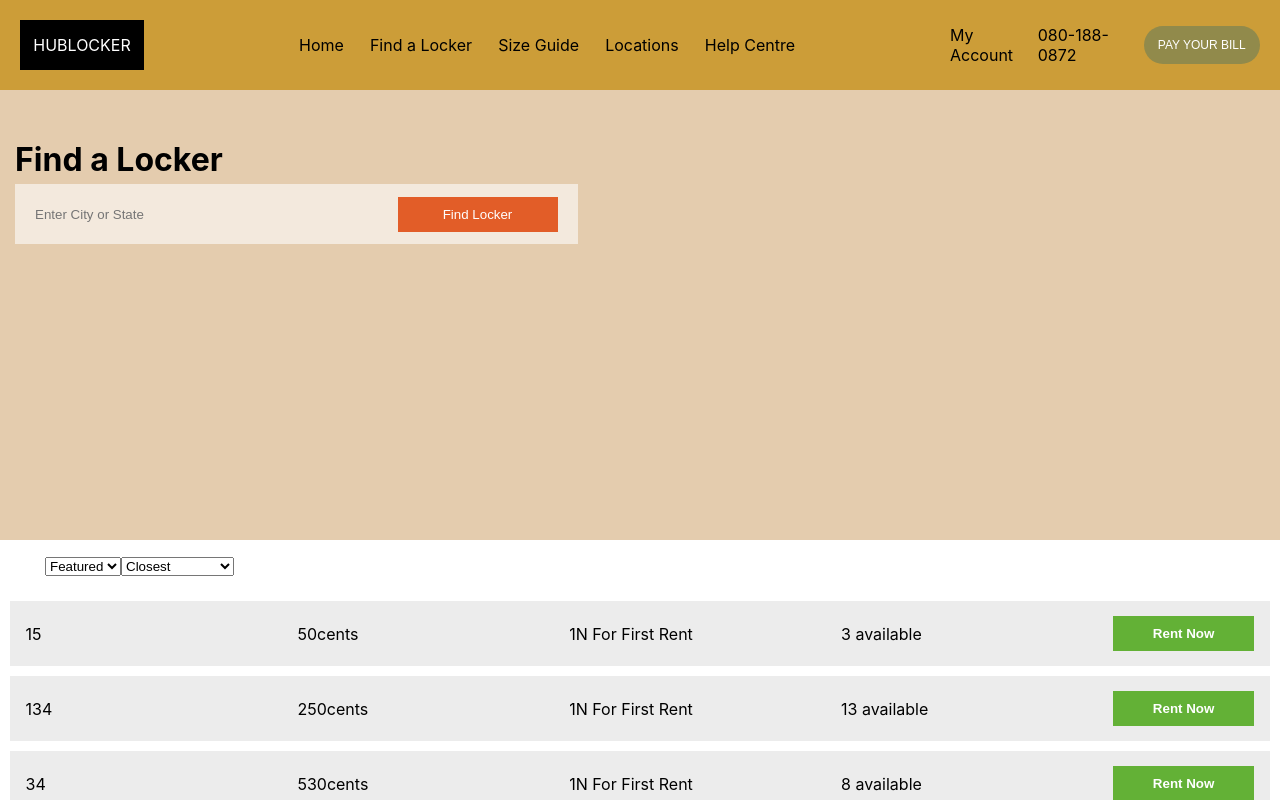
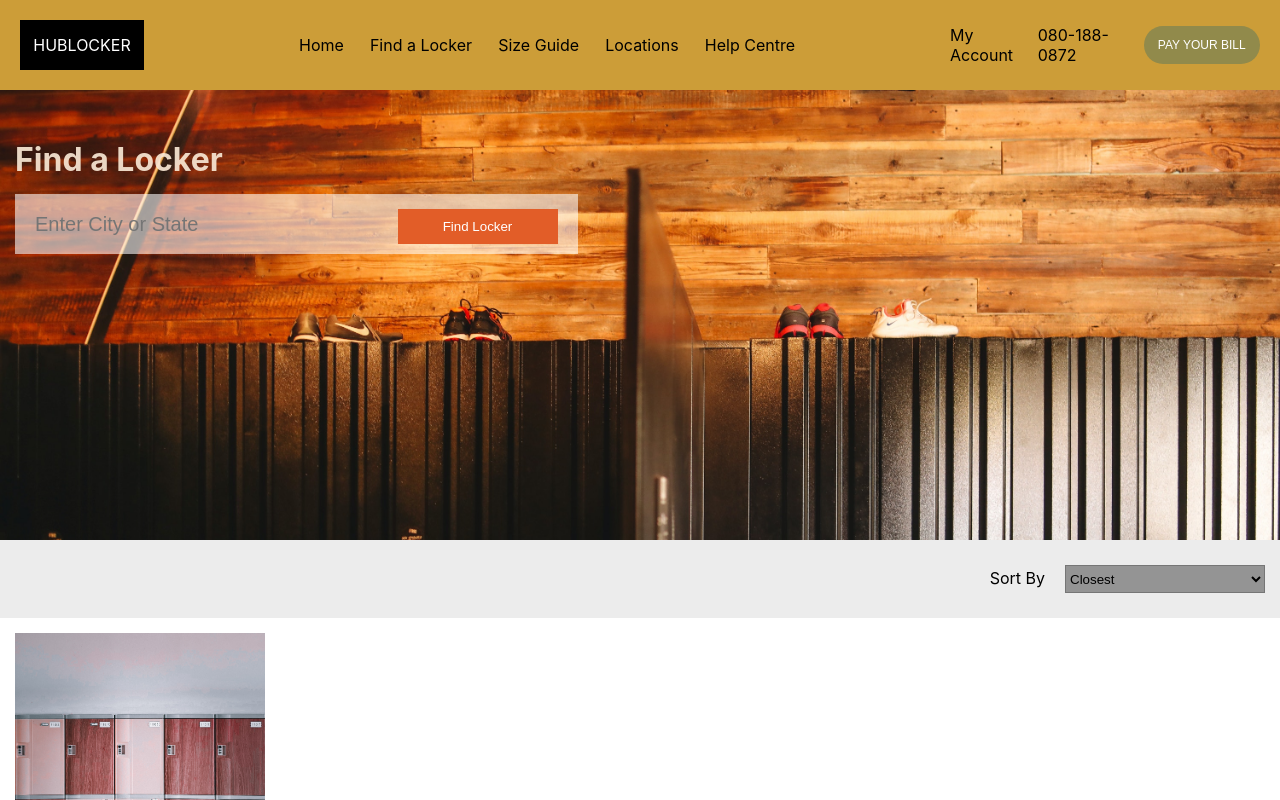
Before and after one commit to chukwuma-azubuike/hubLocker-client, a React (Create React App) app: page / in a window 1280 px wide. Shown: the top 800 px of the page. Built offline with nearby package versions, Linux system fonts and the light colour scheme.

Commit message:
implement api call and render test results

```diff
--- a/package.json
+++ b/package.json
@@ -6,8 +6,10 @@
     "@testing-library/jest-dom": "^5.11.4",
     "@testing-library/react": "^11.1.0",
     "@testing-library/user-event": "^12.1.10",
+    "axios": "^0.21.1",
     "react": "^17.0.2",
     "react-dom": "^17.0.2",
+    "react-router": "^5.2.0",
     "react-scripts": "4.0.3",
     "web-vitals": "^1.0.1"
   },
--- a/public/index.css
+++ b/public/index.css
@@ -12,17 +12,30 @@ code {
 a {
   text-decoration: none;
   color: black;
-  /* color: rgb(99, 177, 54); */
+  /* color: rgb(225, 226, 222); */
 }
 
-p{
+p {
   margin: 0;
 }
 
-h1{
+h1 {
+  color: rgba(247, 230, 211, 0.925);
   margin-top: 0;
-  margin-bottom: 5px;
+  margin-bottom: 15px;
 }
-.locker-list span{
-  width: 22%;
+
+.locker-list span {
+  width: 20%;
 }
+
+select {
+  width: 200px;
+  background: rgb(148, 148, 148);
+  height: 28px;
+}
+
+option {
+  background: rgb(236, 236, 236);
+  height: 28px;
+}
--- a/src/App.js
+++ b/src/App.js
@@ -1,37 +1,27 @@
-import React, { useState } from 'react';
-// import axios from 'axios';
+import React, { useEffect, useState } from 'react';
 import Header from './components/header';
 import Search from './components/search';
 import Result from './components/result';
 
 function App() {
 
-  const [searchQuery, setSearchQuery] = useState();
   const [searchResult, setSearchResult] = useState();
 
-  function getLockers() {
+  function getLockers(query) {
 
-    const url = 'http://localhost:5000/api/search';
-    let options = {
-      method: 'POST',
-      headers: {
-        'Content-type': 'application/json'
-      },
-      body: { query: searchQuery }
-    };
+    let url = `http://localhost:5000/api/search/${query}`;
 
-    // axios.post(url, { options })
-    //   .then(res => {
-    //     console.log(res);
-    //     setSearchResult(res);
-    //   })
-    //   .catch(err => console.log(err));
+    fetch(url)
+      .then(response =>
+        response.json()).then((data) => { data ? setSearchResult(data.name) : alert('null') })
+      .catch(err => {
+        setSearchResult('No Open Lockers Found');
+      });
   }
 
   function handleSearch(event) {
     let searchInput = event.target.value;
-    setSearchQuery(searchInput);
-    getLockers();
+    getLockers(searchInput);
   }
 
   return (
--- a/src/components/locker-list.jsx
+++ b/src/components/locker-list.jsx
@@ -3,7 +3,6 @@ import React from "react";
 function LockerList(props) {
     return (
         <div className='locker-list' style={{
-            gridTemplateColumns: 'auto auto auto auto auto',
             padding: '15px', justifyContent: 'space-around',
             background: 'rgb(236, 236, 236)', alignItems: 'center',
             color: 'black', display: 'flex', margin: '10px'
--- a/src/components/result.jsx
+++ b/src/components/result.jsx
@@ -1,7 +1,10 @@
-import React from 'react';
+import React, { useState } from 'react';
 import LockerList from './locker-list';
+import lc from '../images/lc.jpg'
 
 function Result(props) {
+
+    console.log(`result ${props}`);
 
     const test = [
         { dimension: '15', pricing: '50cents', availability: '3 available' },
@@ -11,19 +14,12 @@ function Result(props) {
     ];
     return (
         <div>
-            {/* <div>{props.searchResult.length}</div> */}
             <div>
-                <div style={{ display: 'inline-block', margin: '15px' }} >
-                    <img src='' />
-                </div>
-                <div style={{ display: 'inline-block', margin: '15px' }} >
+                <div style={{ margin: '0', background: 'rgb(236, 236, 236)', padding: '25px 15px' }} >
                     <div style={{ display: 'flex', justifyContent: 'space-between', alignItems: 'center' }}>
-                        <select>
-                            <option>Featured</option>
-                            <option>Small</option>
-                            <option>Medium</option>
-                            <option>Large</option>
-                        </select>
+                        <div>{props.searchResult}</div>
+                        <div>
+                            <span style={{ marginRight: '20px' }} >Sort By</span>
                             <select>
                                 <option>Closest</option>
                                 <option>Lowest Price</option>
@@ -32,10 +28,24 @@ function Result(props) {
                             </select>
                         </div>
                     </div>
+                </div>
+                <div style={{ display: 'inline-block', margin: '15px' }} >
+                    <img src={lc} style={{ width: '250px' }} />
+                </div>
+                <div style={{ display: 'inline-block', width: '80%' }} >
                     <div>
+                        <div style={{ margin: '10px' }} >
+                            <select>
+                                <option>Featured</option>
+                                <option>Small</option>
+                                <option>Medium</option>
+                                <option>Large</option>
+                            </select>
+                        </div>
                         {test.map((locker) => {
                             return <LockerList lockerFound={locker} />
                         })}
+                    </div>
                 </div>
             </div>
         </div>
--- a/src/components/search.jsx
+++ b/src/components/search.jsx
@@ -1,10 +1,10 @@
-// import bg from '../images/bg.jpg';
+import bg from '../images/bg.jpg';
 
 function Search(props) {
     return (
         <div style={{
-            // backgroundImage: `url(${bg})`,
-            background: 'rgb(228, 204, 174)', height: '350px', padding: '50px 15px'
+            backgroundImage: `url(${bg})`, backgroundSize: '100%', backgroundRepeat: 'no-repeat',
+            height: '350px', padding: '50px 15px'
         }} >
             <form>
                 <label>
@@ -12,7 +12,7 @@ function Search(props) {
                     <input placeholder='Enter City or State'
                         style={{
                             boxSizing: 'border-box', background: 'rgba(255, 255, 255, 0.581)',
-                            height: '60px', padding: '20px', border: 'none', width: '45%'
+                            height: '60px', padding: '20px', border: 'none', width: '45%', fontSize: '20px'
                         }}
                         onChange={props.handleSearch} />
                 </label>
```
Also changed, not shown: src/images/lc.jpg (added), 1 other file (tests, documents, lock files or other folders). Lines whose indentation alone changed are shown as unchanged.
